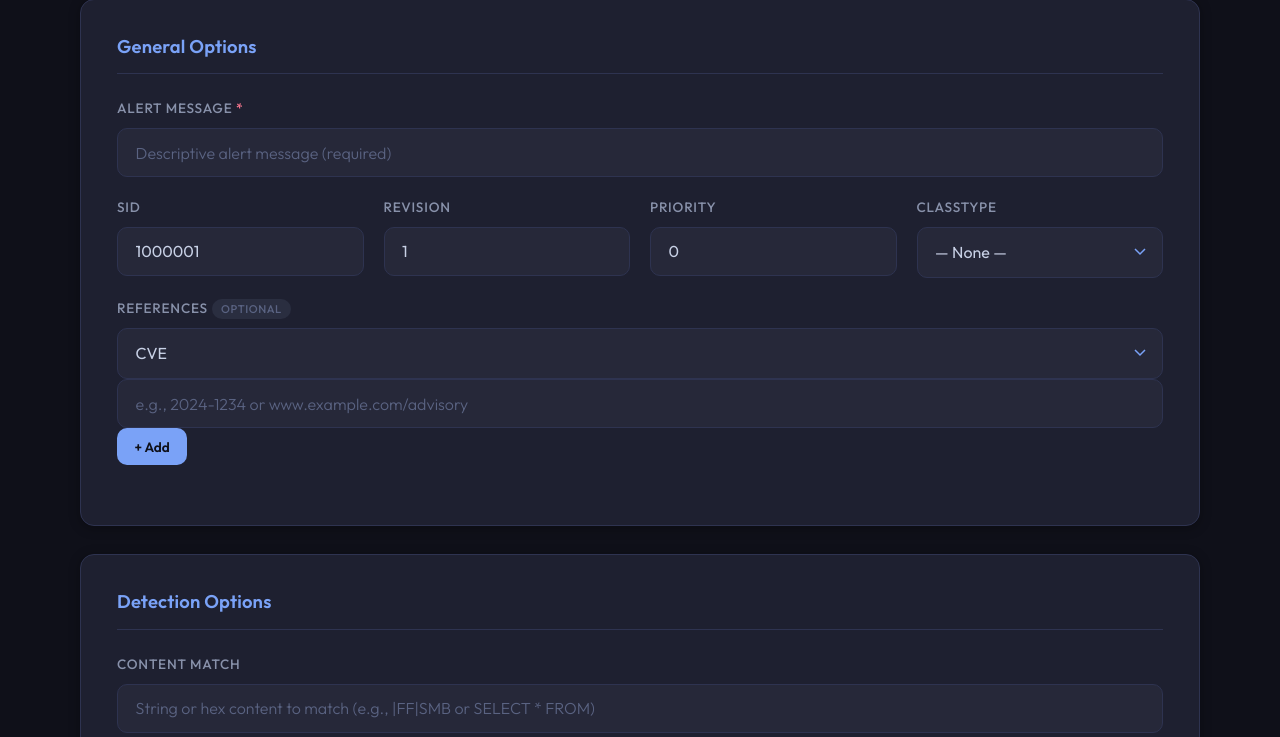
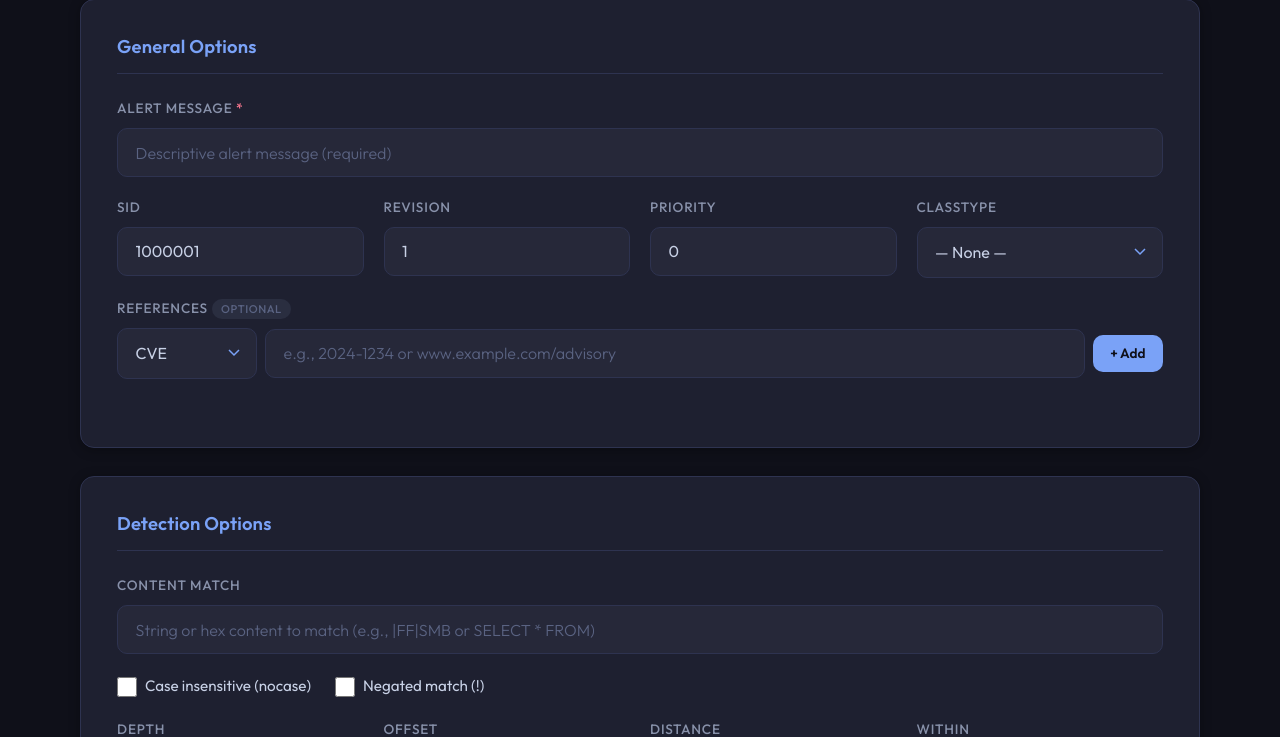
Before and after one commit to Rootless-Ghost/SnortForge, a Flask app: page / in a window 1280 px wide. Shown: the part 712-1449 px from the top of the page. Run offline with Flask 3, Linux system fonts and the light colour scheme.

Commit message:
Add styles for multi-reference UI components
Added styles for multi-reference UI components including input rows, buttons, and tags.

```diff
--- a/snortforge/static/css/style.css
+++ b/snortforge/static/css/style.css
@@ -705,3 +705,71 @@ tbody td:first-child {
     .action-bar .btn { width: 100%; justify-content: center; }
     .action-spacer { display: none; }
 }
+
+/* ═══════════════════════════════════════════════
+   REFERENCES — Multi-reference UI
+   ═══════════════════════════════════════════════ */
+
+.ref-input-row {
+    display: flex;
+    gap: 0.5rem;
+    align-items: center;
+    margin-bottom: 0.5rem;
+}
+
+.ref-input-row select {
+    width: 140px;
+    flex-shrink: 0;
+}
+
+.ref-input-row input {
+    flex: 1;
+}
+
+.ref-input-row .btn {
+    flex-shrink: 0;
+    white-space: nowrap;
+}
+
+.ref-list {
+    display: flex;
+    flex-wrap: wrap;
+    gap: 0.4rem;
+    min-height: 0;
+}
+
+.ref-tag {
+    display: inline-flex;
+    align-items: center;
+    gap: 0.4rem;
+    background: rgba(255, 255, 255, 0.06);
+    border: 1px solid rgba(255, 255, 255, 0.12);
+    border-radius: 6px;
+    padding: 0.3rem 0.5rem;
+    font-size: 0.85rem;
+    font-family: var(--font-mono, 'JetBrains Mono', monospace);
+    color: rgba(255, 255, 255, 0.85);
+}
+
+.ref-tag strong {
+    color: #7ec8e3;
+    font-weight: 600;
+    font-size: 0.75rem;
+    text-transform: uppercase;
+    letter-spacing: 0.02em;
+}
+
+.ref-remove {
+    background: none;
+    border: none;
+    color: rgba(255, 255, 255, 0.4);
+    cursor: pointer;
+    font-size: 0.8rem;
+    padding: 0 0.15rem;
+    line-height: 1;
+    transition: color 0.15s;
+}
+
+.ref-remove:hover {
+    color: #e74c3c;
+}
```
